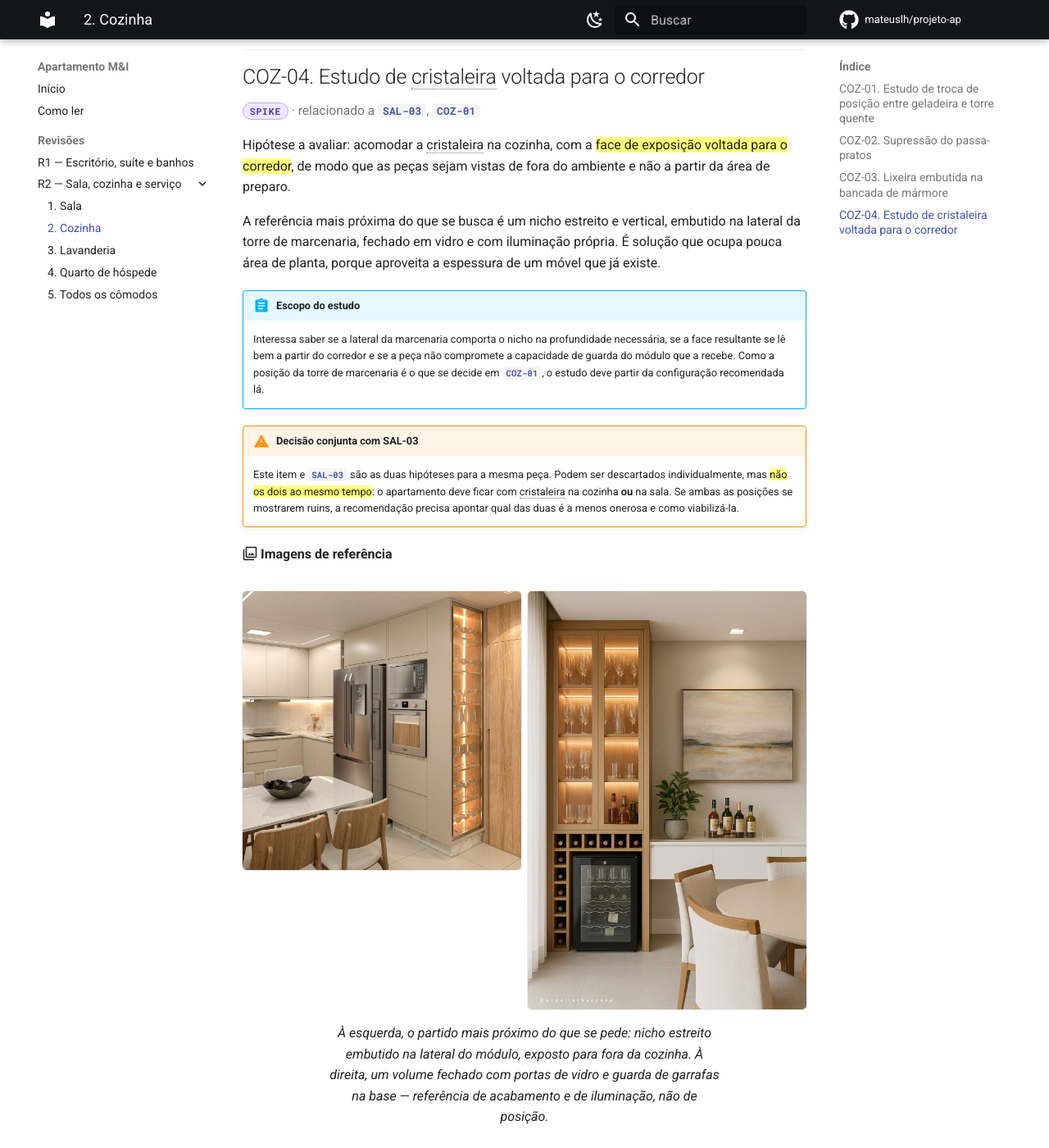
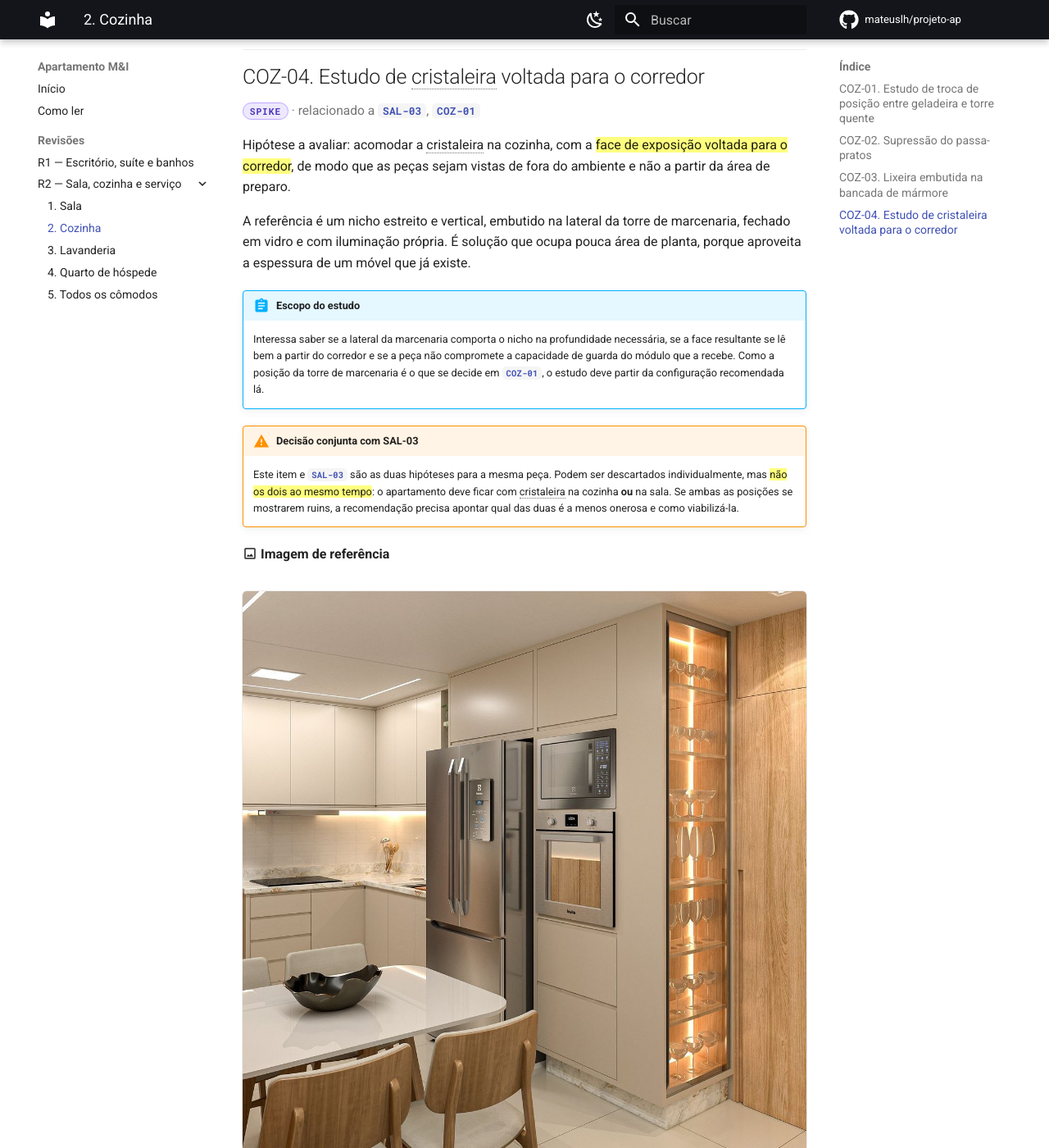
Before and after one commit to mateuslh/projeto-ap, an MkDocs documentation site: the page built from docs/r2/cozinha.md, in a window 1280 px wide and 1400 px high, scrolled down 2038 px. Shown: the whole window at 82% size. Built offline with MkDocs 1.6.1 and Material for MkDocs 9.7.7, drawn with Linux system fonts in a browser that asks for light colours; comment, search, counter and statistics services are not loaded; some of the changed text lies outside the part shown.

Commit message:
docs: move a referência 2 da cristaleira para SAL-03
A imagem 2 é exemplo para a hipótese da sala, não da cozinha: mostra o
volume em madeira com portas de vidro e adega na base, junto à mesa.

- SAL-03 passa a trazer a imagem 2, com legenda própria
- COZ-04 fica só com a imagem 1, o nicho embutido na lateral da torre
- cada item aponta para a referência do outro
- COZ-04 herda de SAL-03 a frase sobre o que fazer se as duas posições
  se mostrarem ruins, que antes só existia em um dos lados

```diff
--- a/docs/r2/cozinha.md
+++ b/docs/r2/cozinha.md
@@ -74,7 +74,7 @@
 
 Hipótese a avaliar: acomodar a cristaleira na cozinha, com a ==face de exposição voltada para o corredor==, de modo que as peças sejam vistas de fora do ambiente e não a partir da área de preparo.
 
-A referência mais próxima do que se busca é um nicho estreito e vertical, embutido na lateral da torre de marcenaria, fechado em vidro e com iluminação própria. É solução que ocupa pouca área de planta, porque aproveita a espessura de um móvel que já existe.
+A referência é um nicho estreito e vertical, embutido na lateral da torre de marcenaria, fechado em vidro e com iluminação própria. É solução que ocupa pouca área de planta, porque aproveita a espessura de um móvel que já existe.
 
 !!! abstract "Escopo do estudo"
 
@@ -90,20 +90,14 @@
     com cristaleira na cozinha **ou** na sala. Se ambas as posições se mostrarem ruins, a
     recomendação precisa apontar qual das duas é a menos onerosa e como viabilizá-la.
 
-:material-image-multiple-outline: **Imagens de referência**
-
-<div class="grid" markdown>
+:material-image-outline: **Imagem de referência**
 
 ![Nicho vertical em vidro embutido na lateral da torre de marcenaria, com prateleiras iluminadas por LED e base em mármore](../assets/cristaleira_1.jpeg)
 
-![Torre de marcenaria com portas de vidro, prateleiras iluminadas e adega de garrafas na base](../assets/cristaleira_2.jpeg)
-
-</div>
-
 /// caption
-À esquerda, o partido mais próximo do que se pede: nicho estreito embutido na lateral do
-módulo, exposto para fora da cozinha. À direita, um volume fechado com portas de vidro e
-guarda de garrafas na base — referência de acabamento e de iluminação, não de posição.
+Nicho estreito embutido na lateral do módulo, fechado em vidro e iluminado, com a face de
+exposição voltada para fora da cozinha. A hipótese equivalente para a sala está em
+[`SAL-03`](sala.md#sal-03), com referência própria.
 ///
 
 !!! aceite "Critério de aceite"
```
Also changed, not shown: docs/r2/sala.md (+12 -2 lines).
